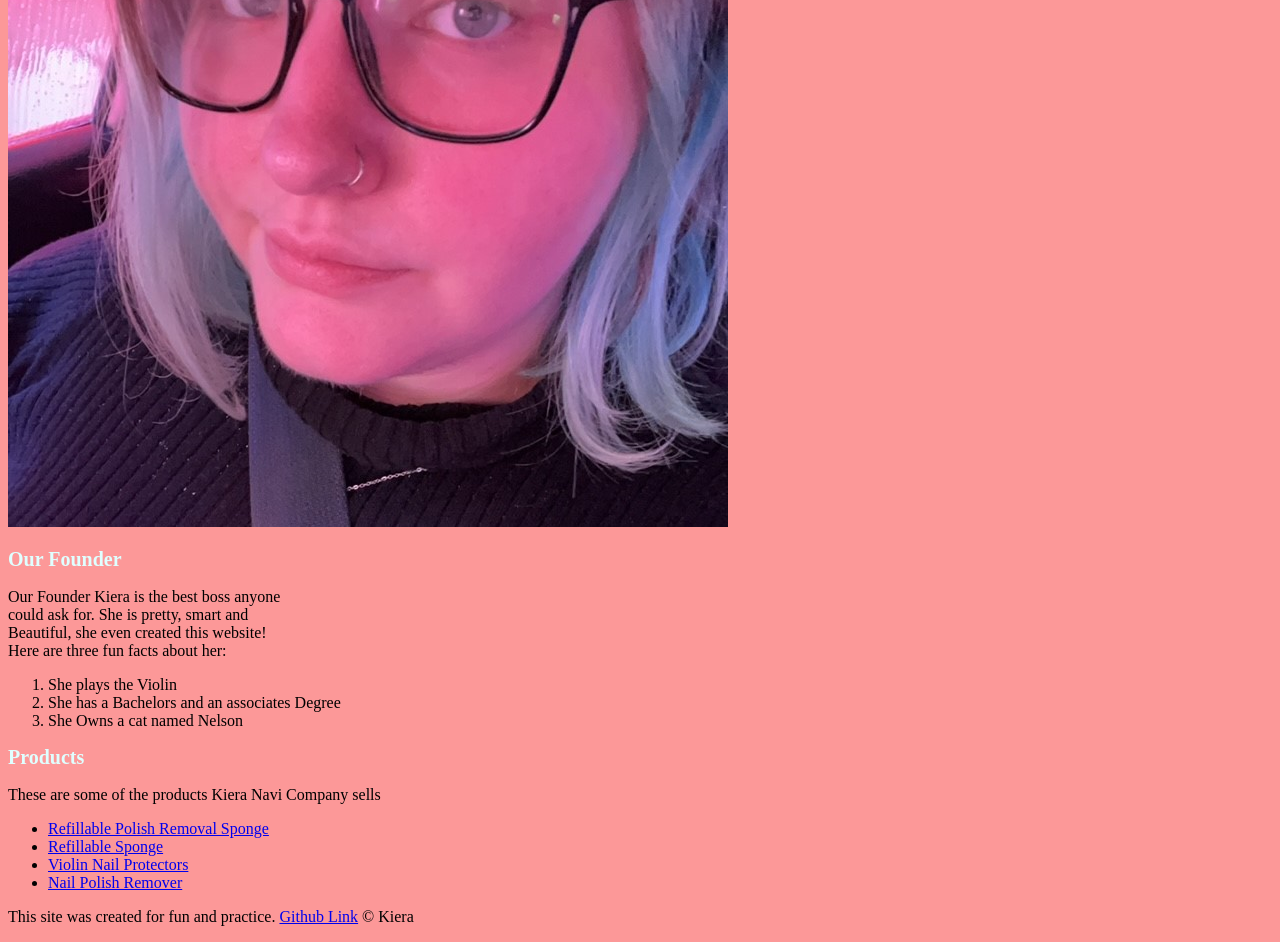
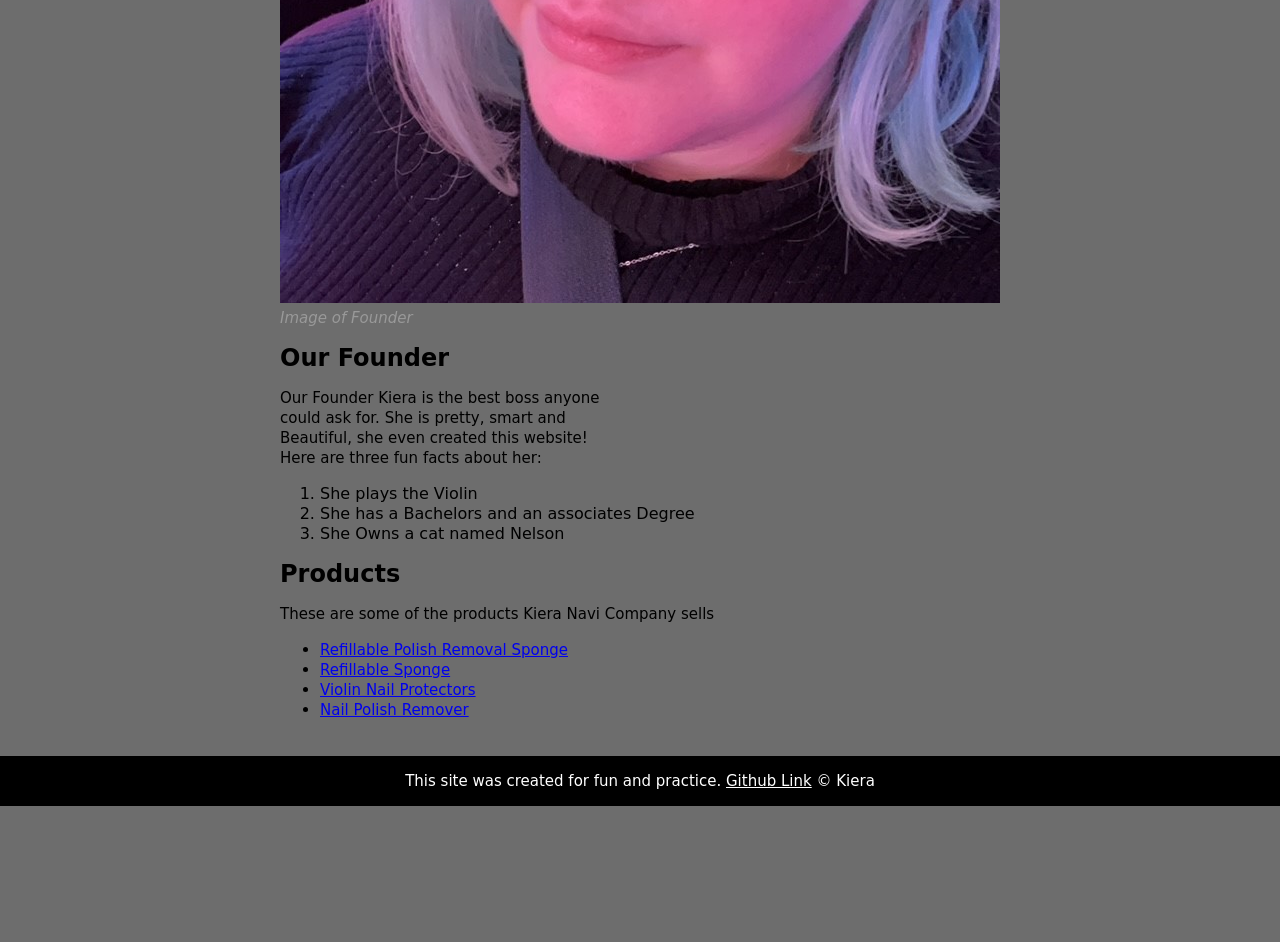
Before and after one commit to KieranKiera/Websites, a plain HTML site: page Website 1/Index.html in a window 1280 px wide. Shown: the part 626-1568 px from the top of the page. After the commit the page ends 1432 px from the top, so only its background shows below. Drawn offline with Linux system fonts and the light colour scheme; a web font is replaced by a local one.

Commit message:
Changed design of website using css

```diff
--- a/Website 1/Design.css
+++ b/Website 1/Design.css
@@ -1,11 +1,66 @@
 body{
-    background-color: rgb(252, 152, 152);
+    background-color: rgb(109, 109, 109);
+    margin:0;
+    font-family:cursive;
+    line-height: 20px;
 }
-h1{
-    font-size:30px;
+header{
+    color:pink;
+}
+header img{
+    border-radius: 180px;
+    width: 150px;
+    height: 145px;
+    border: 4px solid black;
+    float:right;
+}
+header h1{
+    font-size:50px;
+    color:black;
+    text-align:center;
+}
+header h2{
+    font-size:20px;
+    margin: 30px 0 10px;
+}
+main{
+    max-width: 800px;
+    margin: 0 auto;
+    padding: 0 20px 20px 100px;
+
+}
+main img{
+    max-width: 100%;
+}
+p{
+    font-size:15px;
+}
+a{
+    font-size: 15px;
+}
+a:hover{
     color:white;
+    background-color: aqua;
 }
-h2{
-    font-size:20px;
-    color:lightcyan;
+footer{
+    background-color: black;
+    color:white;
+    text-align: center;
+    padding: 15px;
 }
+footer p{
+    margin:0;
+}
+footer a{
+    color: white;
+}
+footer a:hover{
+    opacity: .5;
+    background-color: transparent;
+}
+
+p.caption{
+    color:#999999;
+    font-style:italic;
+    margin-top:0;
+}
--- a/Website 1/Index.html
+++ b/Website 1/Index.html
@@ -1,18 +1,19 @@
 <!DOCTYPE html>
 <html>
-    <link rel="stylesheet" type="text/css" href="Design.css">
-    <link rel="icon" href="img/KieraNavi pic.png">
     <head>
         <title>KieraNavi</title>
     </head>
     <body>
             <!-- Header element-->
             <header>
+                <img src="img/KieraNavi pic.png">
                 <h1>KieraNavi</h1>
-                <img src="img/KieraNavi pic.png">
             </header>
             <!-- Main element-->
             <main>
+                <link rel="stylesheet" type="text/css" href="Design.css">
+                <link rel="icon" href="img/KieraNavi pic.png">
+                <link  href="https://fonts.google.com/specimen/Montserrat?query=mont" rel="stylesheet">
                 <!--Mission statement about company-->
                 <h2>About KieraNavi Company</h2>
                 <p>KieraNavi company was created on June 7th.<br>
@@ -22,6 +23,7 @@
                 beauty maintenance easier while you do what<br>
                 you love the most. </p>
                 <img src="img/IMG_9708.JPG">
+                <p class="caption">Image of Founder</p>
                 <!--About out Founder-->
                 <h2>Our Founder</h2>
                 <p>Our Founder Kiera is the best boss anyone<br>
```
